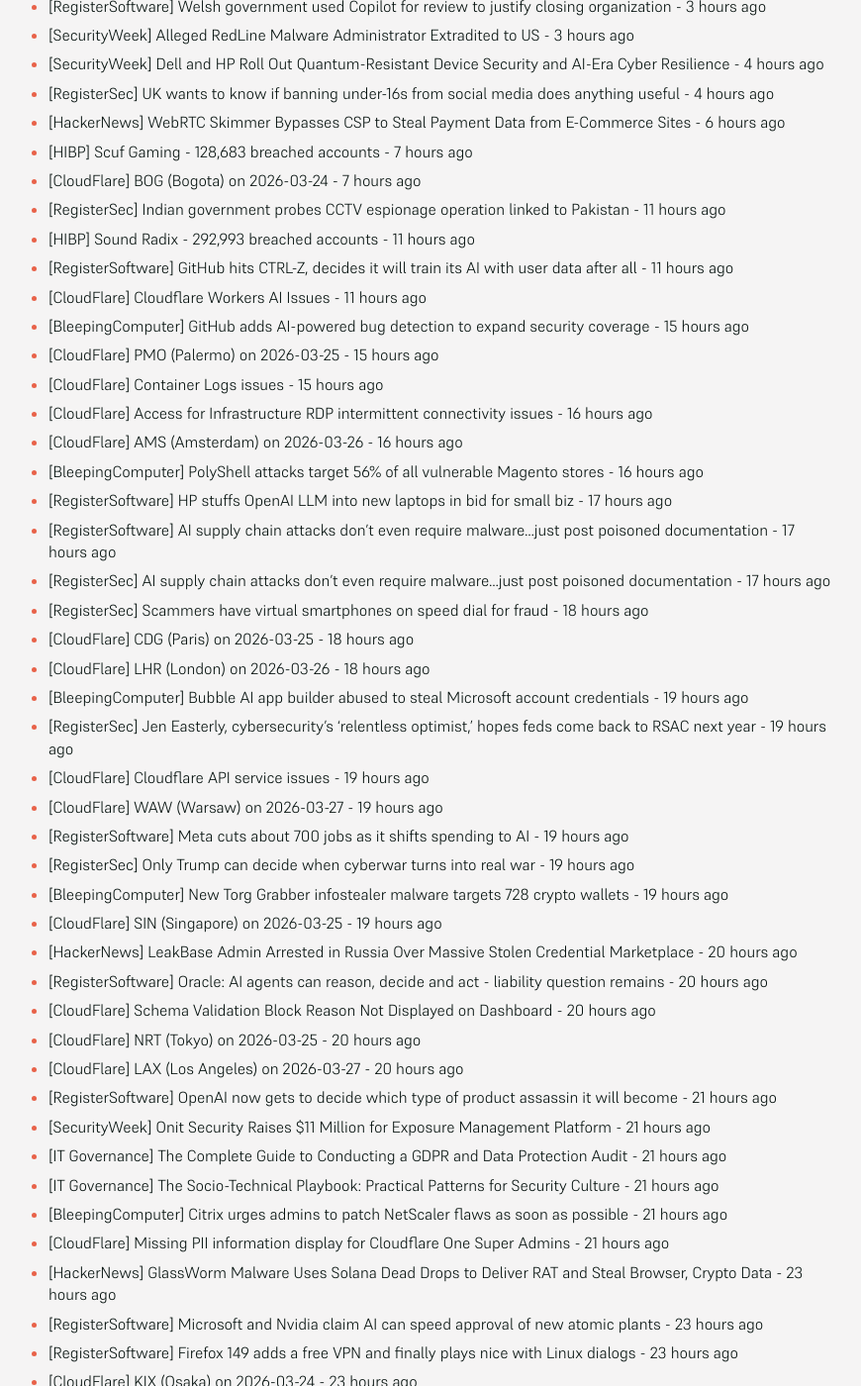
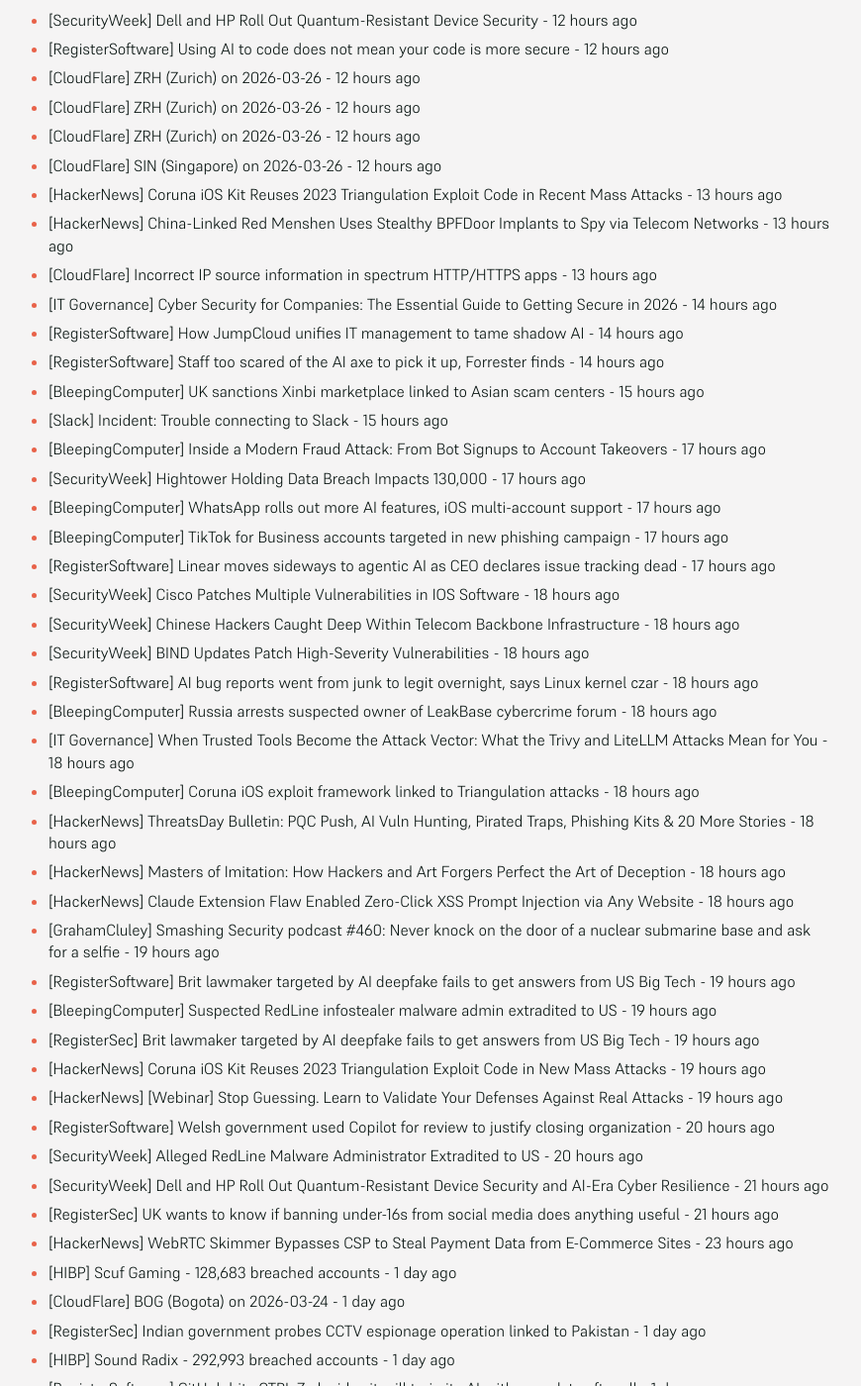
Before and after one commit to SecOpsNews/news, a Jekyll site: the page built from index.md, in a window 1280 px wide and 1400 px high, scrolled down 964 px. Shown: the whole window at 99% size, without its empty margins (215-1085 px from the left). Built offline with Jekyll 4.4.1, drawn with Linux system fonts in a browser that asks for light colours; some of the changed text lies outside the part shown.

Commit message:
New Feed

```diff
--- a/index.md
+++ b/index.md
@@ -9,73 +9,110 @@ description: Latest Updates
 
 <!-- SecOps start -->
 
-- [BleepingComputer] Inside a Modern Fraud Attack: From Bot Signups to Account Takeovers - 4 minutes ago
-- [SecurityWeek] Hightower Holding Data Breach Impacts 130,000 - 4 minutes ago
-- [BleepingComputer] WhatsApp rolls out more AI features, iOS multi-account support - 4 minutes ago
-- [BleepingComputer] TikTok for Business accounts targeted in new phishing campaign - 4 minutes ago
-- [RegisterSoftware] Linear moves sideways to agentic AI as CEO declares issue tracking dead - 4 minutes ago
-- [SecurityWeek] Cisco Patches Multiple Vulnerabilities in IOS Software - 1 hour ago
-- [SecurityWeek] Chinese Hackers Caught Deep Within Telecom Backbone Infrastructure - 1 hour ago
-- [SecurityWeek] BIND Updates Patch High-Severity Vulnerabilities - 1 hour ago
-- [RegisterSoftware] AI bug reports went from junk to legit overnight, says Linux kernel czar - 1 hour ago
-- [BleepingComputer] Russia arrests suspected owner of LeakBase cybercrime forum - 1 hour ago
-- [IT Governance] When Trusted Tools Become the Attack Vector: What the Trivy and LiteLLM Attacks Mean for You - 1 hour ago
-- [BleepingComputer] Coruna iOS exploit framework linked to Triangulation attacks - 1 hour ago
-- [HackerNews] ThreatsDay Bulletin: PQC Push, AI Vuln Hunting, Pirated Traps, Phishing Kits & 20 More Stories - 1 hour ago
-- [HackerNews] Masters of Imitation: How Hackers and Art Forgers Perfect the Art of Deception - 1 hour ago
-- [HackerNews] Claude Extension Flaw Enabled Zero-Click XSS Prompt Injection via Any Website - 1 hour ago
-- [GrahamCluley] Smashing Security podcast #460: Never knock on the door of a nuclear submarine base and ask for a selfie - 2 hours ago
-- [RegisterSoftware] Brit lawmaker targeted by AI deepfake fails to get answers from US Big Tech - 2 hours ago
-- [BleepingComputer] Suspected RedLine infostealer malware admin extradited to US - 2 hours ago
-- [RegisterSec] Brit lawmaker targeted by AI deepfake fails to get answers from US Big Tech - 2 hours ago
-- [HackerNews] Coruna iOS Kit Reuses 2023 Triangulation Exploit Code in New Mass Attacks - 2 hours ago
-- [HackerNews] [Webinar] Stop Guessing. Learn to Validate Your Defenses Against Real Attacks - 2 hours ago
-- [RegisterSoftware] Welsh government used Copilot for review to justify closing organization - 3 hours ago
-- [SecurityWeek] Alleged RedLine Malware Administrator Extradited to US - 3 hours ago
-- [SecurityWeek] Dell and HP Roll Out Quantum-Resistant Device Security and AI-Era Cyber Resilience - 4 hours ago
-- [RegisterSec] UK wants to know if banning under-16s from social media does anything useful - 4 hours ago
-- [HackerNews] WebRTC Skimmer Bypasses CSP to Steal Payment Data from E-Commerce Sites - 6 hours ago
-- [HIBP] Scuf Gaming - 128,683 breached accounts - 7 hours ago
-- [CloudFlare] BOG (Bogota) on 2026-03-24 - 7 hours ago
-- [RegisterSec] Indian government probes CCTV espionage operation linked to Pakistan - 11 hours ago
-- [HIBP] Sound Radix - 292,993 breached accounts - 11 hours ago
-- [RegisterSoftware] GitHub hits CTRL-Z, decides it will train its AI with user data after all - 11 hours ago
-- [CloudFlare] Cloudflare Workers AI Issues - 11 hours ago
-- [BleepingComputer] GitHub adds AI-powered bug detection to expand security coverage - 15 hours ago
-- [CloudFlare] PMO (Palermo) on 2026-03-25 - 15 hours ago
-- [CloudFlare] Container Logs issues - 15 hours ago
-- [CloudFlare] Access for Infrastructure RDP intermittent connectivity issues - 16 hours ago
-- [CloudFlare] AMS (Amsterdam) on 2026-03-26 - 16 hours ago
-- [BleepingComputer] PolyShell attacks target 56% of all vulnerable Magento stores - 16 hours ago
-- [RegisterSoftware] HP stuffs OpenAI LLM into new laptops in bid for small biz - 17 hours ago
-- [RegisterSoftware] AI supply chain attacks don’t even require malware…just post poisoned documentation - 17 hours ago
-- [RegisterSec] AI supply chain attacks don’t even require malware…just post poisoned documentation - 17 hours ago
-- [RegisterSec] Scammers have virtual smartphones on speed dial for fraud - 18 hours ago
-- [CloudFlare] CDG (Paris) on 2026-03-25 - 18 hours ago
-- [CloudFlare] LHR (London) on 2026-03-26 - 18 hours ago
-- [BleepingComputer] Bubble AI app builder abused to steal Microsoft account credentials - 19 hours ago
-- [RegisterSec] Jen Easterly, cybersecurity's 'relentless optimist,' hopes feds come back to RSAC next year - 19 hours ago
-- [CloudFlare] Cloudflare API service issues - 19 hours ago
-- [CloudFlare] WAW (Warsaw) on 2026-03-27 - 19 hours ago
-- [RegisterSoftware] Meta cuts about 700 jobs as it shifts spending to AI - 19 hours ago
-- [RegisterSec] Only Trump can decide when cyberwar turns into real war - 19 hours ago
-- [BleepingComputer] New Torg Grabber infostealer malware targets 728 crypto wallets - 19 hours ago
-- [CloudFlare] SIN (Singapore) on 2026-03-25 - 19 hours ago
-- [HackerNews] LeakBase Admin Arrested in Russia Over Massive Stolen Credential Marketplace - 20 hours ago
-- [RegisterSoftware] Oracle: AI agents can reason, decide and act - liability question remains - 20 hours ago
-- [CloudFlare] Schema Validation Block Reason Not Displayed on Dashboard - 20 hours ago
-- [CloudFlare] NRT (Tokyo) on 2026-03-25 - 20 hours ago
-- [CloudFlare] LAX (Los Angeles) on 2026-03-27 - 20 hours ago
-- [RegisterSoftware] OpenAI now gets to decide which type of product assassin it will become - 21 hours ago
-- [SecurityWeek] Onit Security Raises $11 Million for Exposure Management Platform - 21 hours ago
-- [IT Governance] The Complete Guide to Conducting a GDPR and Data Protection Audit - 21 hours ago
-- [IT Governance] The Socio-Technical Playbook: Practical Patterns for Security Culture - 21 hours ago
-- [BleepingComputer] Citrix urges admins to patch NetScaler flaws as soon as possible - 21 hours ago
-- [CloudFlare] Missing PII information display for Cloudflare One Super Admins - 21 hours ago
-- [HackerNews] GlassWorm Malware Uses Solana Dead Drops to Deliver RAT and Steal Browser, Crypto Data - 23 hours ago
-- [RegisterSoftware] Microsoft and Nvidia claim AI can speed approval of new atomic plants - 23 hours ago
-- [RegisterSoftware] Firefox 149 adds a free VPN and finally plays nice with Linux dialogs - 23 hours ago
-- [CloudFlare] KIX (Osaka) on 2026-03-24 - 23 hours ago
+- [RegisterSec] Security boffins scoured the web and found hundreds of valid API keys - 20 minutes ago
+- [CloudFlare] LAX (Los Angeles) on 2026-03-27 - 1 hour ago
+- [CloudFlare] ZRH (Zurich) on 2026-03-27 - 2 hours ago
+- [CloudFlare] BRU (Brussels) on 2026-03-30 - 2 hours ago
+- [HIBP] BreachForums Version 5 - 339,778 breached accounts - 3 hours ago
+- [CloudFlare] AMS (Amsterdam) on 2026-03-27 - 4 hours ago
+- [CloudFlare] IST (Istanbul) on 2026-03-29 - 4 hours ago
+- [CloudFlare] ZRH (Zurich) on 2026-03-30 - 4 hours ago
+- [CloudFlare] CDG (Paris) on 2026-03-31 - 4 hours ago
+- [CloudFlare] KIX (Osaka) on 2026-04-14 - 4 hours ago
+- [RegisterSoftware] China’s not thrilled its AI experts want to leave the country - 5 hours ago
+- [CloudFlare] Increase in 502 errors - 8 hours ago
+- [RegisterSoftware] AI companies lick their chops as FCC proposes forcing call center onshoring - 9 hours ago
+- [RegisterSoftware] Anthropic tweaks timed usage limits to discourage Claude demand during peak hours - 9 hours ago
+- [RegisterSoftware] 'Empathetic' Salesforce bots to help those fired by uncaring humans - 10 hours ago
+- [CloudFlare] LAX (Los Angeles) on 2026-03-30 - 10 hours ago
+- [RegisterSoftware] 'Empathic' Salesforce bots to help those fired by uncaring humans - 10 hours ago
+- [BleepingComputer] Ajax football club hack exposed fan data, enabled ticket hijack - 10 hours ago
+- [CloudFlare] CPT (Cape Town) on 2026-03-25 - 11 hours ago
+- [CloudFlare] Network Error Logging Issues - 11 hours ago
+- [CloudFlare] PRG (Prague) on 2026-03-26 - 11 hours ago
+- [CloudFlare] CMH (Columbus) on 2026-03-27 - 11 hours ago
+- [BleepingComputer] CISA: New Langflow flaw actively exploited to hijack AI workflows - 12 hours ago
+- [SecurityWeek] Dell and HP Roll Out Quantum-Resistant Device Security - 12 hours ago
+- [RegisterSoftware] Using AI to code does not mean your code is more secure - 12 hours ago
+- [CloudFlare] ZRH (Zurich) on 2026-03-26 - 12 hours ago
+- [CloudFlare] ZRH (Zurich) on 2026-03-26 - 12 hours ago
+- [CloudFlare] ZRH (Zurich) on 2026-03-26 - 12 hours ago
+- [CloudFlare] SIN (Singapore) on 2026-03-26 - 12 hours ago
+- [HackerNews] Coruna iOS Kit Reuses 2023 Triangulation Exploit Code in Recent Mass Attacks - 13 hours ago
+- [HackerNews] China-Linked Red Menshen Uses Stealthy BPFDoor Implants to Spy via Telecom Networks - 13 hours ago
+- [CloudFlare] Incorrect IP source information in spectrum HTTP/HTTPS apps - 13 hours ago
+- [IT Governance] Cyber Security for Companies: The Essential Guide to Getting Secure in 2026 - 14 hours ago
+- [RegisterSoftware] How JumpCloud unifies IT management to tame shadow AI - 14 hours ago
+- [RegisterSoftware] Staff too scared of the AI axe to pick it up, Forrester finds - 14 hours ago
+- [BleepingComputer] UK sanctions Xinbi marketplace linked to Asian scam centers - 15 hours ago
+- [Slack] Incident: Trouble connecting to Slack - 15 hours ago
+- [BleepingComputer] Inside a Modern Fraud Attack: From Bot Signups to Account Takeovers - 17 hours ago
+- [SecurityWeek] Hightower Holding Data Breach Impacts 130,000 - 17 hours ago
+- [BleepingComputer] WhatsApp rolls out more AI features, iOS multi-account support - 17 hours ago
+- [BleepingComputer] TikTok for Business accounts targeted in new phishing campaign - 17 hours ago
+- [RegisterSoftware] Linear moves sideways to agentic AI as CEO declares issue tracking dead - 17 hours ago
+- [SecurityWeek] Cisco Patches Multiple Vulnerabilities in IOS Software - 18 hours ago
+- [SecurityWeek] Chinese Hackers Caught Deep Within Telecom Backbone Infrastructure - 18 hours ago
+- [SecurityWeek] BIND Updates Patch High-Severity Vulnerabilities - 18 hours ago
+- [RegisterSoftware] AI bug reports went from junk to legit overnight, says Linux kernel czar - 18 hours ago
+- [BleepingComputer] Russia arrests suspected owner of LeakBase cybercrime forum - 18 hours ago
+- [IT Governance] When Trusted Tools Become the Attack Vector: What the Trivy and LiteLLM Attacks Mean for You - 18 hours ago
+- [BleepingComputer] Coruna iOS exploit framework linked to Triangulation attacks - 18 hours ago
+- [HackerNews] ThreatsDay Bulletin: PQC Push, AI Vuln Hunting, Pirated Traps, Phishing Kits & 20 More Stories - 18 hours ago
+- [HackerNews] Masters of Imitation: How Hackers and Art Forgers Perfect the Art of Deception - 18 hours ago
+- [HackerNews] Claude Extension Flaw Enabled Zero-Click XSS Prompt Injection via Any Website - 18 hours ago
+- [GrahamCluley] Smashing Security podcast #460: Never knock on the door of a nuclear submarine base and ask for a selfie - 19 hours ago
+- [RegisterSoftware] Brit lawmaker targeted by AI deepfake fails to get answers from US Big Tech - 19 hours ago
+- [BleepingComputer] Suspected RedLine infostealer malware admin extradited to US - 19 hours ago
+- [RegisterSec] Brit lawmaker targeted by AI deepfake fails to get answers from US Big Tech - 19 hours ago
+- [HackerNews] Coruna iOS Kit Reuses 2023 Triangulation Exploit Code in New Mass Attacks - 19 hours ago
+- [HackerNews] [Webinar] Stop Guessing. Learn to Validate Your Defenses Against Real Attacks - 19 hours ago
+- [RegisterSoftware] Welsh government used Copilot for review to justify closing organization - 20 hours ago
+- [SecurityWeek] Alleged RedLine Malware Administrator Extradited to US - 20 hours ago
+- [SecurityWeek] Dell and HP Roll Out Quantum-Resistant Device Security and AI-Era Cyber Resilience - 21 hours ago
+- [RegisterSec] UK wants to know if banning under-16s from social media does anything useful - 21 hours ago
+- [HackerNews] WebRTC Skimmer Bypasses CSP to Steal Payment Data from E-Commerce Sites - 23 hours ago
+- [HIBP] Scuf Gaming - 128,683 breached accounts - 1 day ago
+- [CloudFlare] BOG (Bogota) on 2026-03-24 - 1 day ago
+- [RegisterSec] Indian government probes CCTV espionage operation linked to Pakistan - 1 day ago
+- [HIBP] Sound Radix - 292,993 breached accounts - 1 day ago
+- [RegisterSoftware] GitHub hits CTRL-Z, decides it will train its AI with user data after all - 1 day ago
+- [CloudFlare] Cloudflare Workers AI Issues - 1 day ago
+- [BleepingComputer] GitHub adds AI-powered bug detection to expand security coverage - 1 day ago
+- [CloudFlare] PMO (Palermo) on 2026-03-25 - 1 day ago
+- [CloudFlare] Container Logs issues - 1 day ago
+- [CloudFlare] Access for Infrastructure RDP intermittent connectivity issues - 1 day ago
+- [CloudFlare] AMS (Amsterdam) on 2026-03-26 - 1 day ago
+- [BleepingComputer] PolyShell attacks target 56% of all vulnerable Magento stores - 1 day ago
+- [RegisterSoftware] HP stuffs OpenAI LLM into new laptops in bid for small biz - 1 day ago
+- [RegisterSoftware] AI supply chain attacks don’t even require malware…just post poisoned documentation - 1 day ago
+- [RegisterSec] AI supply chain attacks don’t even require malware…just post poisoned documentation - 1 day ago
+- [RegisterSec] Scammers have virtual smartphones on speed dial for fraud - 1 day ago
+- [CloudFlare] CDG (Paris) on 2026-03-25 - 1 day ago
+- [CloudFlare] LHR (London) on 2026-03-26 - 1 day ago
+- [BleepingComputer] Bubble AI app builder abused to steal Microsoft account credentials - 1 day ago
+- [RegisterSec] Jen Easterly, cybersecurity's 'relentless optimist,' hopes feds come back to RSAC next year - 1 day ago
+- [CloudFlare] Cloudflare API service issues - 1 day ago
+- [CloudFlare] WAW (Warsaw) on 2026-03-27 - 1 day ago
+- [RegisterSoftware] Meta cuts about 700 jobs as it shifts spending to AI - 1 day ago
+- [RegisterSec] Only Trump can decide when cyberwar turns into real war - 1 day ago
+- [BleepingComputer] New Torg Grabber infostealer malware targets 728 crypto wallets - 1 day ago
+- [CloudFlare] SIN (Singapore) on 2026-03-25 - 1 day ago
+- [HackerNews] LeakBase Admin Arrested in Russia Over Massive Stolen Credential Marketplace - 1 day ago
+- [RegisterSoftware] Oracle: AI agents can reason, decide and act - liability question remains - 1 day ago
+- [CloudFlare] Schema Validation Block Reason Not Displayed on Dashboard - 1 day ago
+- [CloudFlare] NRT (Tokyo) on 2026-03-25 - 1 day ago
+- [CloudFlare] LAX (Los Angeles) on 2026-03-27 - 1 day ago
+- [RegisterSoftware] OpenAI now gets to decide which type of product assassin it will become - 1 day ago
+- [SecurityWeek] Onit Security Raises $11 Million for Exposure Management Platform - 1 day ago
+- [IT Governance] The Complete Guide to Conducting a GDPR and Data Protection Audit - 1 day ago
+- [IT Governance] The Socio-Technical Playbook: Practical Patterns for Security Culture - 1 day ago
+- [BleepingComputer] Citrix urges admins to patch NetScaler flaws as soon as possible - 1 day ago
+- [CloudFlare] Missing PII information display for Cloudflare One Super Admins - 1 day ago
+- [HackerNews] GlassWorm Malware Uses Solana Dead Drops to Deliver RAT and Steal Browser, Crypto Data - 1 day ago
+- [RegisterSoftware] Microsoft and Nvidia claim AI can speed approval of new atomic plants - 1 day ago
+- [RegisterSoftware] Firefox 149 adds a free VPN and finally plays nice with Linux dialogs - 1 day ago
+- [CloudFlare] KIX (Osaka) on 2026-03-24 - 1 day ago
 - [SecurityWeek] iOS, macOS 26.4 Roll Out With Fresh Security Patches - 1 day ago
 - [SecurityWeek] AI Speeds Attacks, But Identity Remains Cybersecurity’s Weakest Link - 1 day ago
 - [SecurityWeek] Russian Cybercriminal Gets 2-Year Prison Sentence in US - 1 day ago
@@ -110,68 +147,8 @@ description: Latest Updates
 - [SecurityWeek] HackerOne Employee Data Exposed in Massive Navia Breach - 1 day ago
 - [RegisterSec] Enterprise PCs are unreliable, unpatched, and unloved compared to Macs - 1 day ago
 - [CloudFlare] Issues passing Challenge Pages and Turnstile - 1 day ago
-- [RegisterSoftware] Apple pushes Maps ads in free training-wheels business bundle - 1 day ago
-- [HackerNews] TeamPCP Backdoors LiteLLM Versions 1.82.7–1.82.8 via Trivy CI/CD Compromise - 1 day ago
-- [RegisterSoftware] Alibaba delivers RISC-V server chip optimized to run China’s top AI models - 1 day ago
-- [RegisterSoftware] HP stuffs OpenAI LLM into new laptops to make them either more useful at work, or a bit creepy - 1 day ago
-- [CloudFlare] VIE (Vienna) on 2026-03-25 - 1 day ago
-- [CloudFlare] PRG (Prague) on 2026-03-26 - 1 day ago
-- [CloudFlare] ZRH (Zurich) on 2026-03-26 - 1 day ago
-- [CloudFlare] Increased HTTP 530 Errors in Atlanta (ATL) - 1 day ago
-- [BleepingComputer] Popular LiteLLM PyPI package backdoored to steal credentials, auth tokens - 1 day ago
-- [BleepingComputer] PTC warns of imminent threat from critical Windchill, FlexPLM RCE bug - 1 day ago
-- [CloudFlare] IST (Istanbul) on 2026-03-24 - 1 day ago
-- [BleepingComputer] Popular LiteLLM PyPI package compromised in TeamPCP supply chain attack - 1 day ago
-- [CloudFlare] BOG (Bogota) on 2026-03-24 - 1 day ago
-- [RegisterSec] 1K+ cloud environments infected following Trivy supply chain attack - 1 day ago
-- [RegisterSec] EFF has a new boss to lead the fight against privacy-sucking forces of doom - 1 day ago
-- [BleepingComputer] FCC bans new routers made outside the USA over security risks - 1 day ago
-- [RegisterSoftware] EFF has a new boss to lead the fight against privacy-sucking forces of doom - 1 day ago
-- [CloudFlare] AMS (Amsterdam) on 2026-03-25 - 1 day ago
-- [CloudFlare] PMO (Palermo) on 2026-03-25 - 1 day ago
-- [SecurityWeek] DoE Publishes 5-Year Energy Security Plan - 1 day ago
-- [CloudFlare] FRA (Frankfurt) on 2026-03-24 - 1 day ago
-- [RegisterSec] LiteLLM loses game of Trivy pursuit, gets compromised - 1 day ago
-- [RegisterSoftware] LiteLLM loses game of Trivy pursuit, gets compromised - 1 day ago
-- [HackerNews] TeamPCP Backdoors LiteLLM Versions 1.82.7–1.82.8 Likely via Trivy CI/CD Compromise - 1 day ago
-- [CloudFlare] GRU (São Paulo) on 2026-03-24 - 1 day ago
-- [CloudFlare] DUS (Düsseldorf) on 2026-03-24 - 1 day ago
-- [CloudFlare] CDG (Paris) on 2026-03-25 - 1 day ago
-- [CloudFlare] LHR (London) on 2026-03-26 - 1 day ago
-- [SecurityWeek] Poland Faced a Surge in Cyberattacks in 2025, Including a Major Assault on the Energy Sector - 1 day ago
-- [SecurityWeek] Why Agentic AI Systems Need Better Governance – Lessons from OpenClaw - 1 day ago
-- [RegisterSoftware] AI isn't killing jobs, it's 'unbundling' them into lower-paid chunks - 1 day ago
-- [HackerNews] Tax Search Ads Deliver ScreenConnect Malware Using Huawei Driver to Disable EDR - 1 day ago
-- [CloudFlare] Cloudflare API service issues - 1 day ago
-- [CloudFlare] Network Performance Issues in Osaka, Japan datacenter (KIX) - 1 day ago
-- [CloudFlare] SIN (Singapore) on 2026-03-24 - 1 day ago
-- [CloudFlare] SIN (Singapore) on 2026-03-25 - 1 day ago
-- [CloudFlare] LAX (Los Angeles) on 2026-03-27 - 1 day ago
-- [RegisterSoftware] Age checks creep into Linux as systemd gets a DOB field - 1 day ago
-- [HackerNews] Hackers Use Fake Resumes to Steal Enterprise Credentials and Deploy Crypto Miner - 1 day ago
-- [BleepingComputer] Firefox now has a free built-in VPN with 50GB monthly data limit - 1 day ago
-- [CloudFlare] ZRH (Zurich) on 2026-03-24 - 1 day ago
-- [CloudFlare] KIX (Osaka) on 2026-03-24 - 1 day ago
-- [CloudFlare] LAX (Los Angeles) on 2026-03-31 - 1 day ago
-- [CloudFlare] LAX (Los Angeles) on 2026-04-01 - 1 day ago
-- [CloudFlare] LAX (Los Angeles) on 2026-04-02 - 1 day ago
-- [GitHub] Teams Github Notifications App is down - 1 day ago
-- [RegisterSoftware] Datadog bets DIY AI will mean it dodges the SaaSpocalypse - 1 day ago
-- [BleepingComputer] Microsoft fixes bug causing Classic Outlook sync issues with Gmail - 1 day ago
-- [SecurityWeek] RSAC 2026 Conference Announcements Summary (Day 1) - 1 day ago
-- [CloudFlare] Schema Validation Block Reason Not Displayed on Dashboard - 1 day ago
-- [CloudFlare] TPE (Taipei) on 2026-03-24 - 1 day ago
-- [CloudFlare] LAX (Los Angeles) on 2026-03-30 - 1 day ago
-- [BleepingComputer] HackerOne discloses employee data breach after Navia hack - 1 day ago
-- [BleepingComputer] Zero Trust: Bridging the Gap Between Authentication and Trust - 1 day ago
-- [ScottHelme] When “One in a Billion” Happens Every Day: Scaling Redis at Report URI - 1 day ago
-- [RegisterSoftware] Microslop stuffs AI photo restyling powers into OneDrive - 2 days ago
-- [RegisterSec] Country that put backdoors into Cisco routers to spy on world bans foreign routers - 2 days ago
-- [SecurityWeek] Chrome 146 Update Patches High-Severity Vulnerabilities - 2 days ago
-- [RegisterSec] HackerOne slams supplier for delayed breach notice after staff data exposed - 2 days ago
-- [SecurityWeek] Extortion Group Claims It Hacked AstraZeneca - 2 days ago
-- [BleepingComputer] Yanluowang ransomware access broker gets 81 months in prison - 2 days ago
-- [BleepingComputer] Infinite Campus warns of breach after ShinyHunters claims data theft - 2 days ago
+- [RegisterSoftware] Apple pushes Maps ads in free training-wheels business bundle - 2 days ago
+- [HackerNews] TeamPCP Backdoors LiteLLM Versions 1.82.7–1.82.8 via Trivy CI/CD Compromise - 2 days ago
 - [DataBreaches] Russian-linked hackers appear to have launched a crippling cyberattack on Western New Mexico University - 11 months ago
 - [DataBreaches] SK Telecom vows to take full responsibility for damage from recent data leak - 11 months ago
 - [HackerNews] Storm-1977 Hits Education Clouds with AzureChecker, Deploys 200+ Crypto Mining Containers - 11 months ago
```
